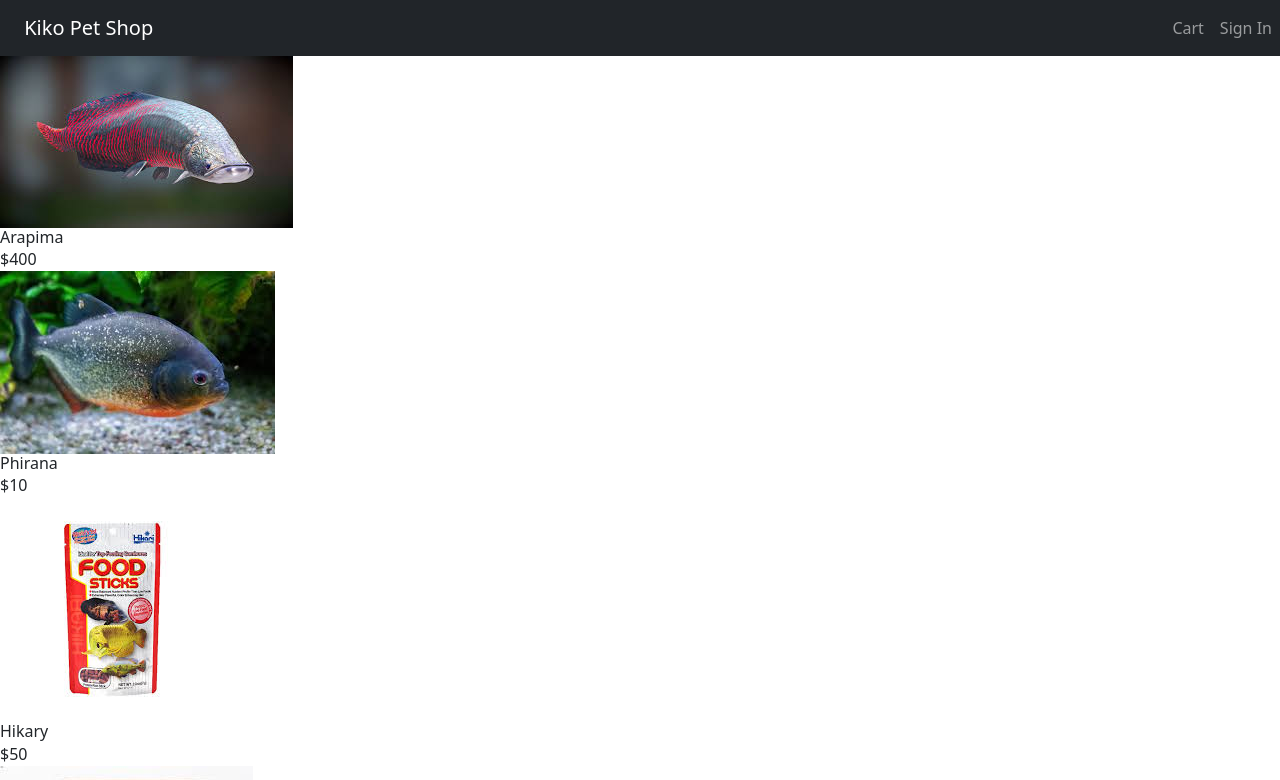
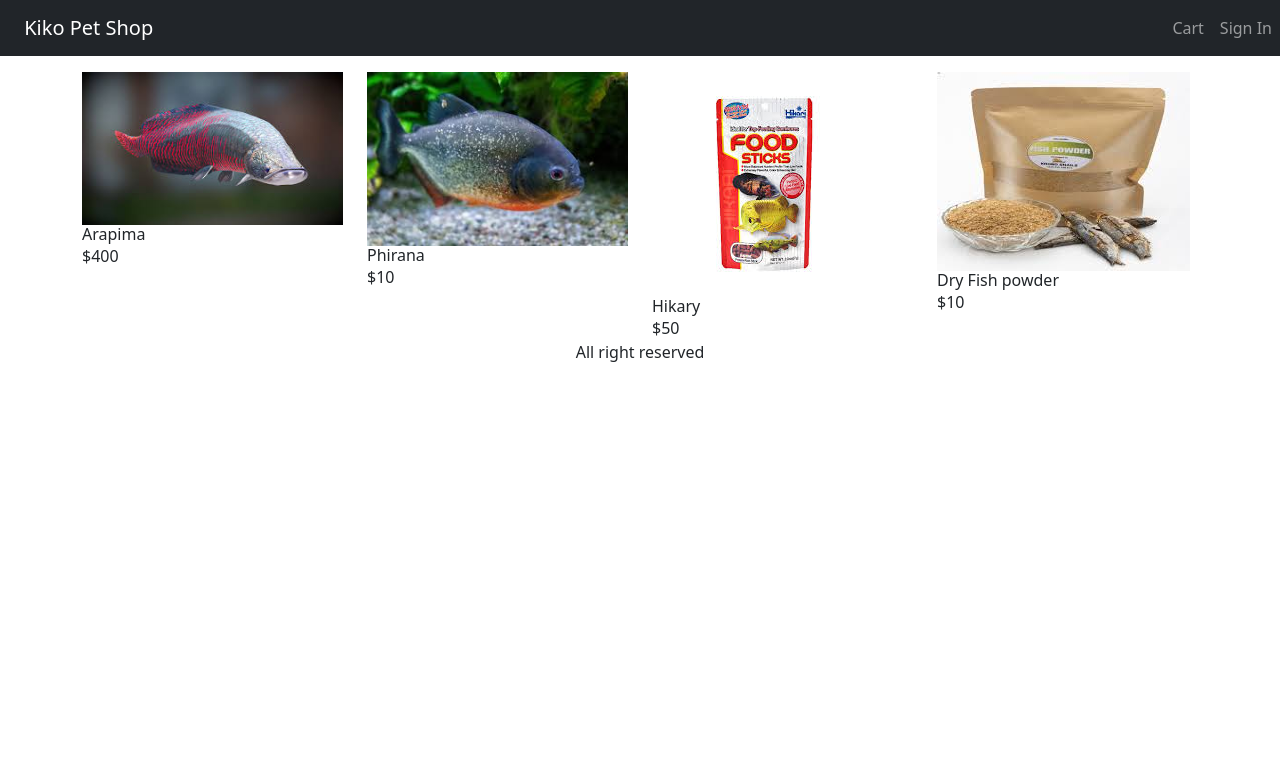
Before and after one commit to PraneethMalshan/Kiko_Pet_shop, a React (Vite) app in the folder frontend/: page / in a window 1280 px wide. Shown: the top 780 px of the page. Built offline with nearby package versions, Linux system fonts and the light colour scheme.

Commit message:
Added react router dom

```diff
--- a/frontend/package.json
+++ b/frontend/package.json
@@ -13,7 +13,8 @@
     "bootstrap": "^5.3.3",
     "react": "^18.2.0",
     "react-bootstrap": "^2.10.2",
-    "react-dom": "^18.2.0"
+    "react-dom": "^18.2.0",
+    "react-router-dom": "^6.23.1"
   },
   "devDependencies": {
     "@types/react": "^18.2.66",
--- a/frontend/src/App.tsx
+++ b/frontend/src/App.tsx
@@ -1,5 +1,5 @@
 // import { useState } from 'react'
-import { Container, Nav, Navbar } from 'react-bootstrap'
+import { Col, Container, Nav, Navbar, Row } from 'react-bootstrap'
 import './App.css'
 import { sampleProducts } from './data'
 
@@ -22,9 +22,10 @@ function App() {
         </Navbar>
       </header>
       <main>
-          <ul>
+          <Container className='mt-3'>
+            <Row>
               {sampleProducts.map((product) => (
-                <li key={product.slug}>
+                  <Col key={product.slug} sm={6} md={4} lg={3}>
                     <img
                       className='max-w-xs w-full'
                       src={product.image}
@@ -32,9 +33,10 @@ function App() {
                     />
                     <h2 className='text-3xl font-bold'>{product.name}</h2>
                     <p>${product.price}</p>
-                </li>
+                  </Col>
                 ))}
-          </ul>
+            </Row>
+          </Container>
       </main>
 
       <footer>
--- a/frontend/src/main.tsx
+++ b/frontend/src/main.tsx
@@ -1,11 +1,26 @@
 import React from 'react'
 import ReactDOM from 'react-dom/client'
+import {
+  createBrowserRouter,
+  createRoutesFromElements,
+  Route,
+  RouterProvider,
+} from "react-router-dom";
 import 'bootstrap/dist/css/bootstrap.min.css'
 import App from './App.tsx'
 import './index.css'
 
+const router = createBrowserRouter(
+  createRoutesFromElements(
+    <Route path="/" element={<App />}>
+      {/* <Route path="dashboard" element={<Dashboard />} /> */}
+      {/* ... etc. */}
+    </Route>
+  )
+);
+
 ReactDOM.createRoot(document.getElementById('root')!).render(
   <React.StrictMode>
-    <App />
+    <RouterProvider router={router} />
   </React.StrictMode>,
 )
```
Also changed, not shown: 1 other file (tests, documents, lock files or other folders). Lines whose indentation alone changed are shown as unchanged.
